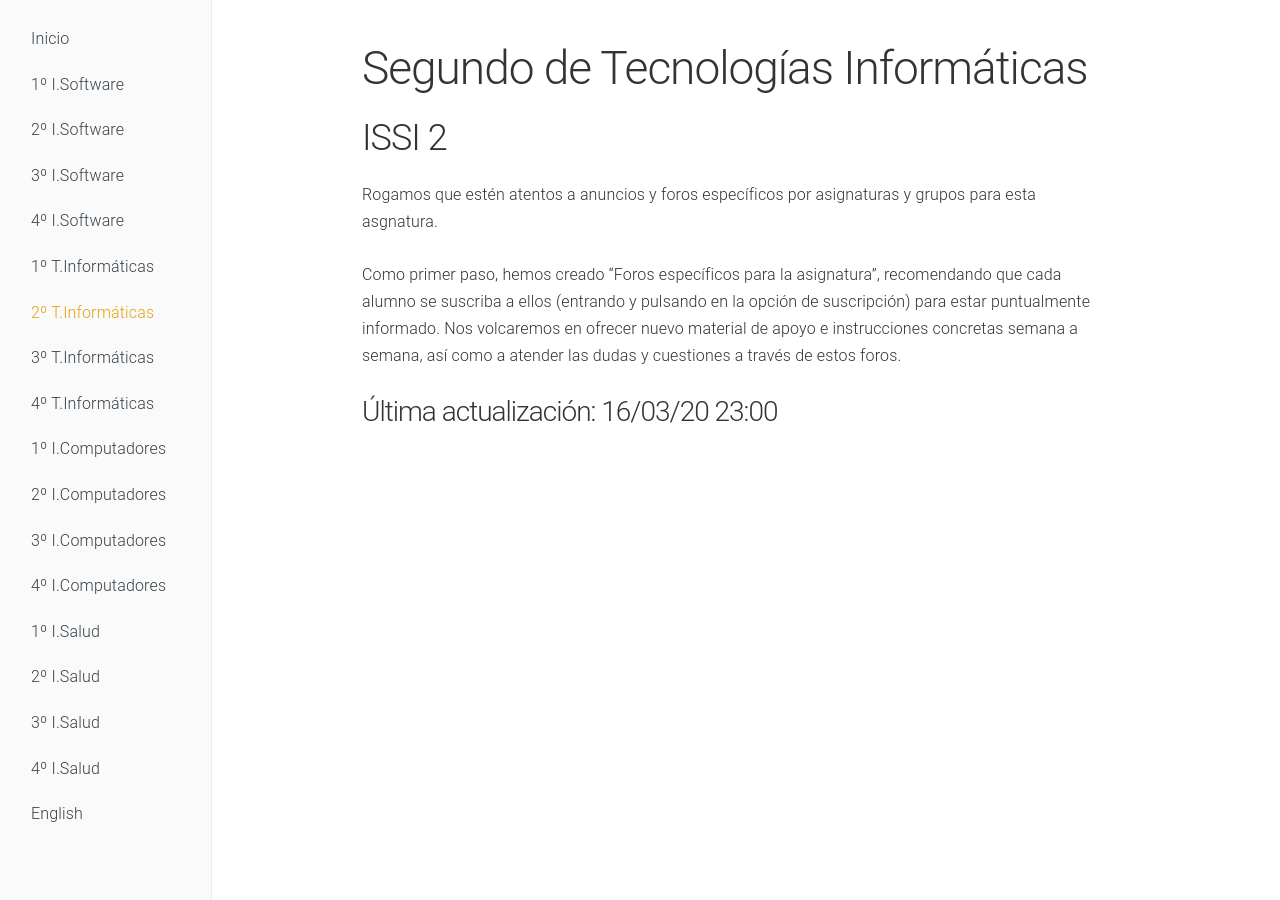
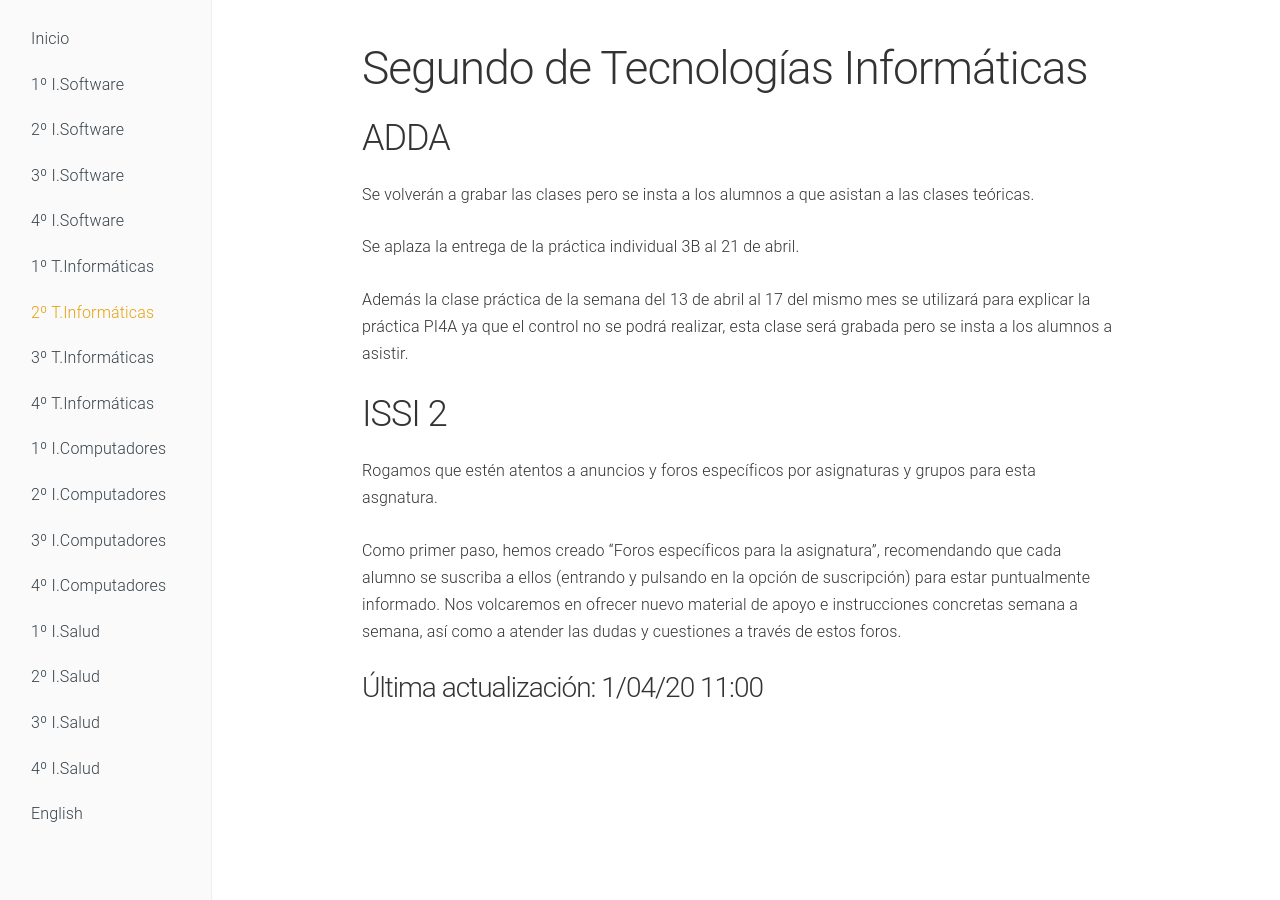
Before and after one commit to dlga/dlgaadaptaciones, a Jekyll site: the page built from 2tinf.md, in a window 1280 px wide. Built offline with Jekyll 4.4.1, drawn with Linux system fonts in a browser that asks for light colours.

Commit message:
Update 2tinf.md

```diff
--- a/2tinf.md
+++ b/2tinf.md
@@ -7,6 +7,13 @@ navigation: 7
 # Segundo de Tecnologías Informáticas
 
 
+## ADDA
+
+Se volverán a grabar las clases pero se insta a los alumnos a que asistan a las clases teóricas.
+
+Se aplaza la entrega de la práctica individual 3B al 21 de abril.
+
+Además la clase práctica de la semana del 13 de abril al 17 del mismo mes se utilizará para explicar la práctica PI4A ya que el control no se podrá realizar, esta clase será grabada pero se insta a los alumnos a asistir.
 
 ## ISSI 2
 
@@ -15,4 +22,4 @@ Rogamos que estén atentos a anuncios y foros específicos por asignaturas y gru
 Como primer paso, hemos creado "Foros específicos para la asignatura", recomendando que cada alumno se suscriba a ellos (entrando y pulsando en la opción de suscripción) para estar puntualmente informado. Nos volcaremos en ofrecer nuevo material de apoyo e instrucciones concretas semana a semana, así como a atender las dudas y cuestiones a través de estos foros.
 
 
-### Última actualización: 16/03/20 23:00
+### Última actualización: 1/04/20 11:00
```
